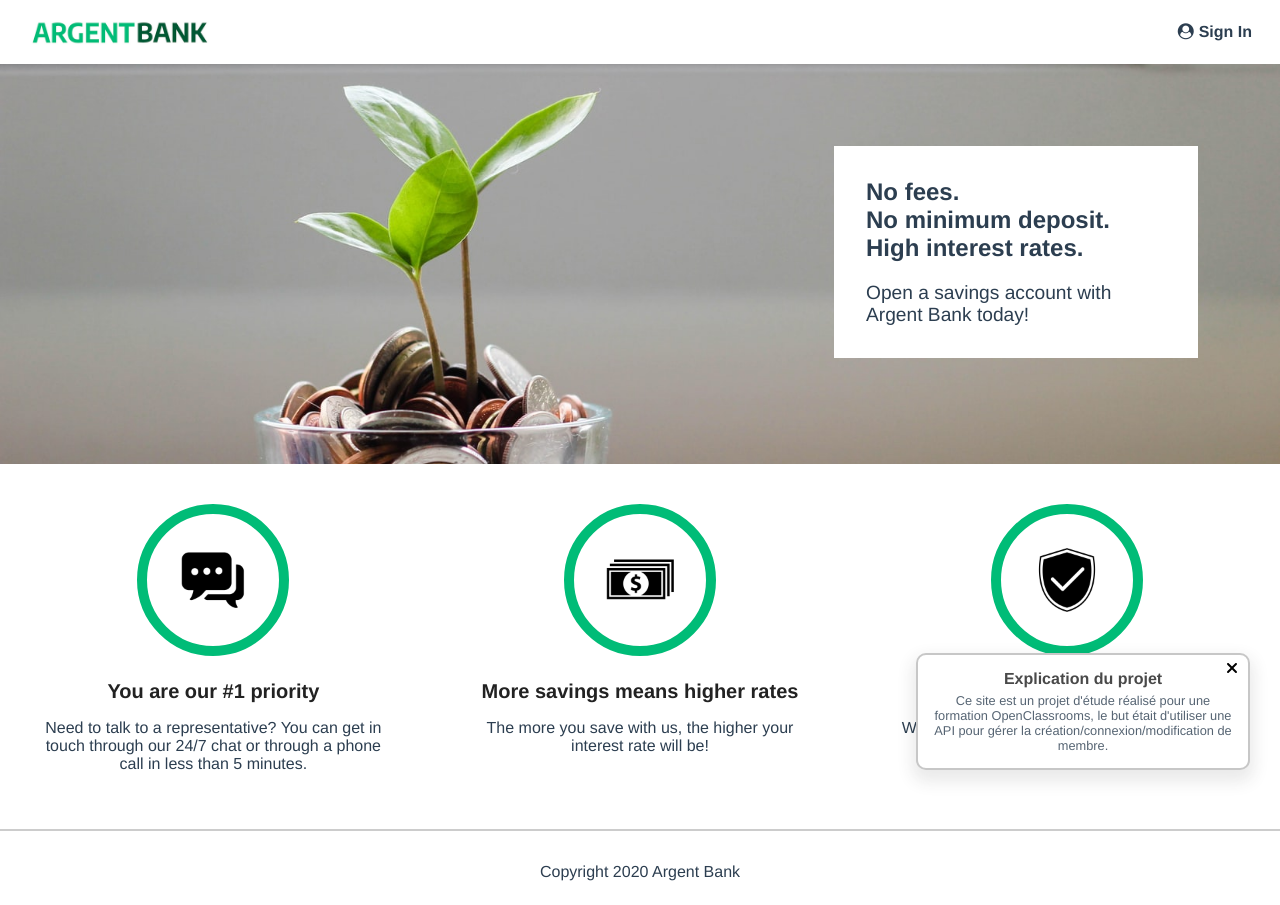
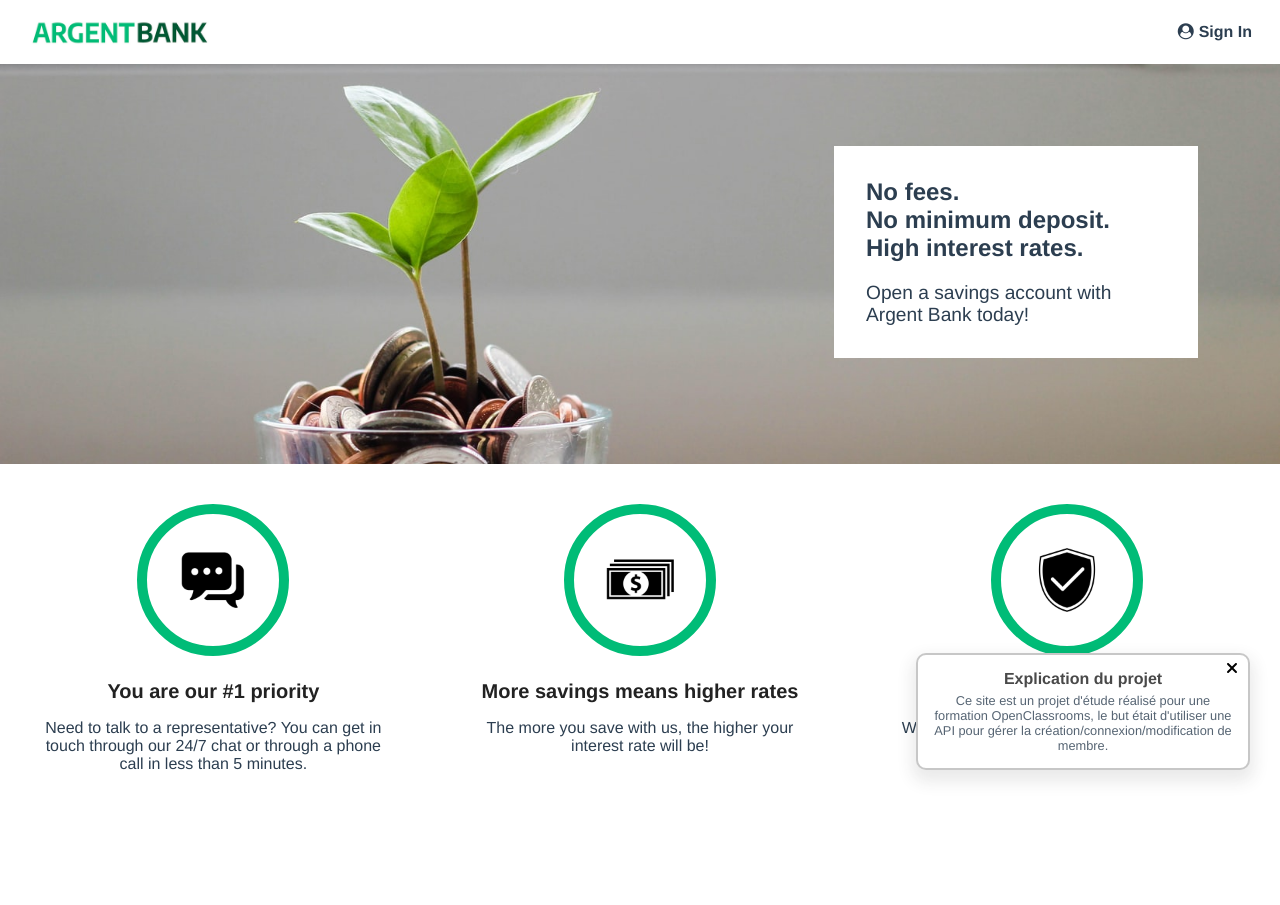
Before and after one commit to tibocst/Projet-13-Argent-Bank-FrontEnd, a React (Create React App) app in the folder my-app/: page / in a window 1280 px wide. After the commit the page ends 800 px from the top, so only its background shows below. Built offline with nearby package versions, Linux system fonts and the light colour scheme.

Commit message:
modif modale explication site

```diff
--- a/my-app/src/styles/ExplicationSite.css
+++ b/my-app/src/styles/ExplicationSite.css
@@ -1,7 +1,12 @@
+div:has(> .explicationSite) {
+    position: relative;
+    overflow-x: hidden;
+}
+
 .explicationSite {
     display: flex;
     flex-direction: column;
-    position: absolute;
+    position: fixed;
     bottom: 30px;
     right: 30px;
     width: 300px;
@@ -11,6 +16,7 @@
     padding: 15px;
     gap: 5px;
     box-shadow: rgba(48, 49, 51, 0.1) 0px 8px 16px 4px;
+    z-index: 10000;
 }
 
 .explicationSite > div:nth-child(1) {
```
